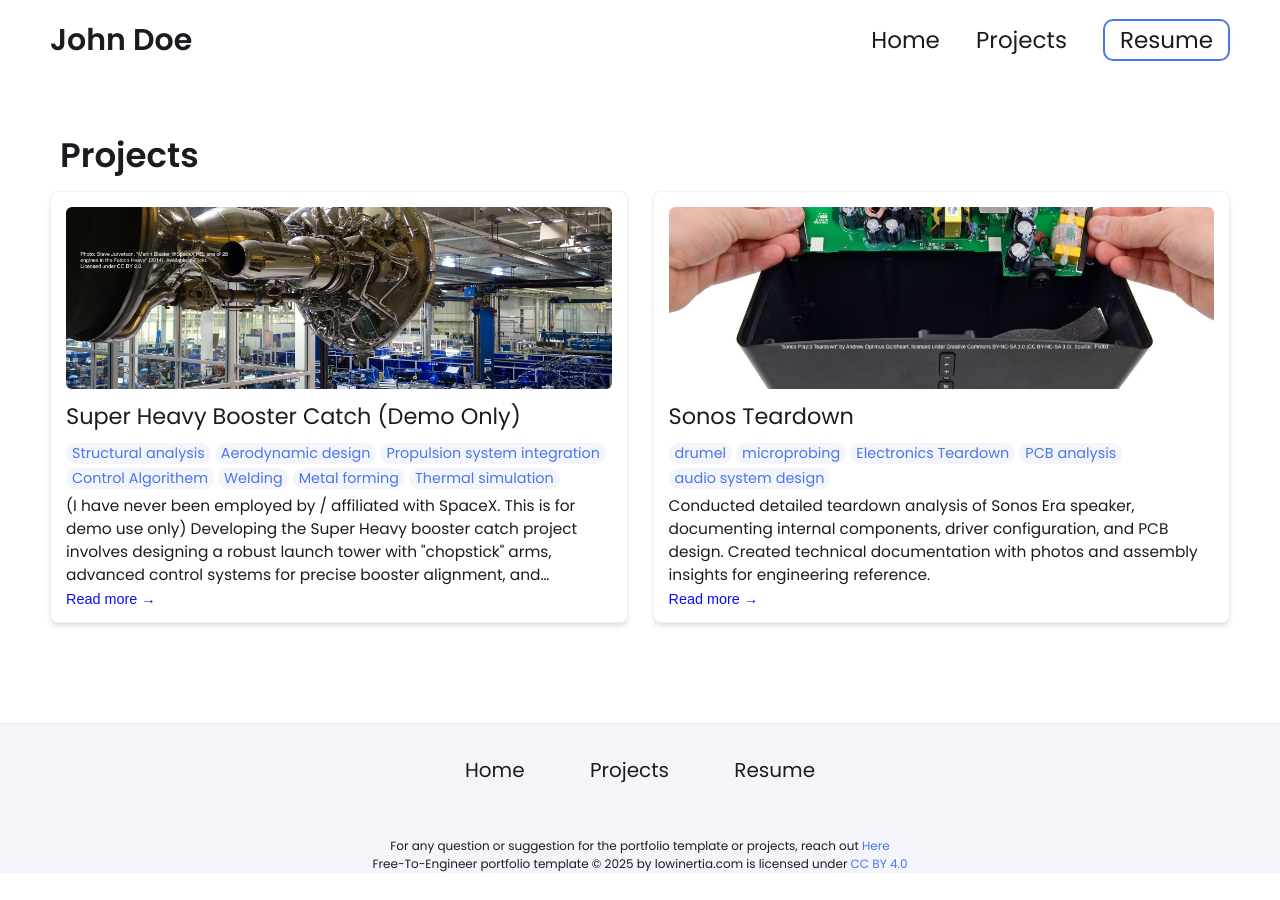
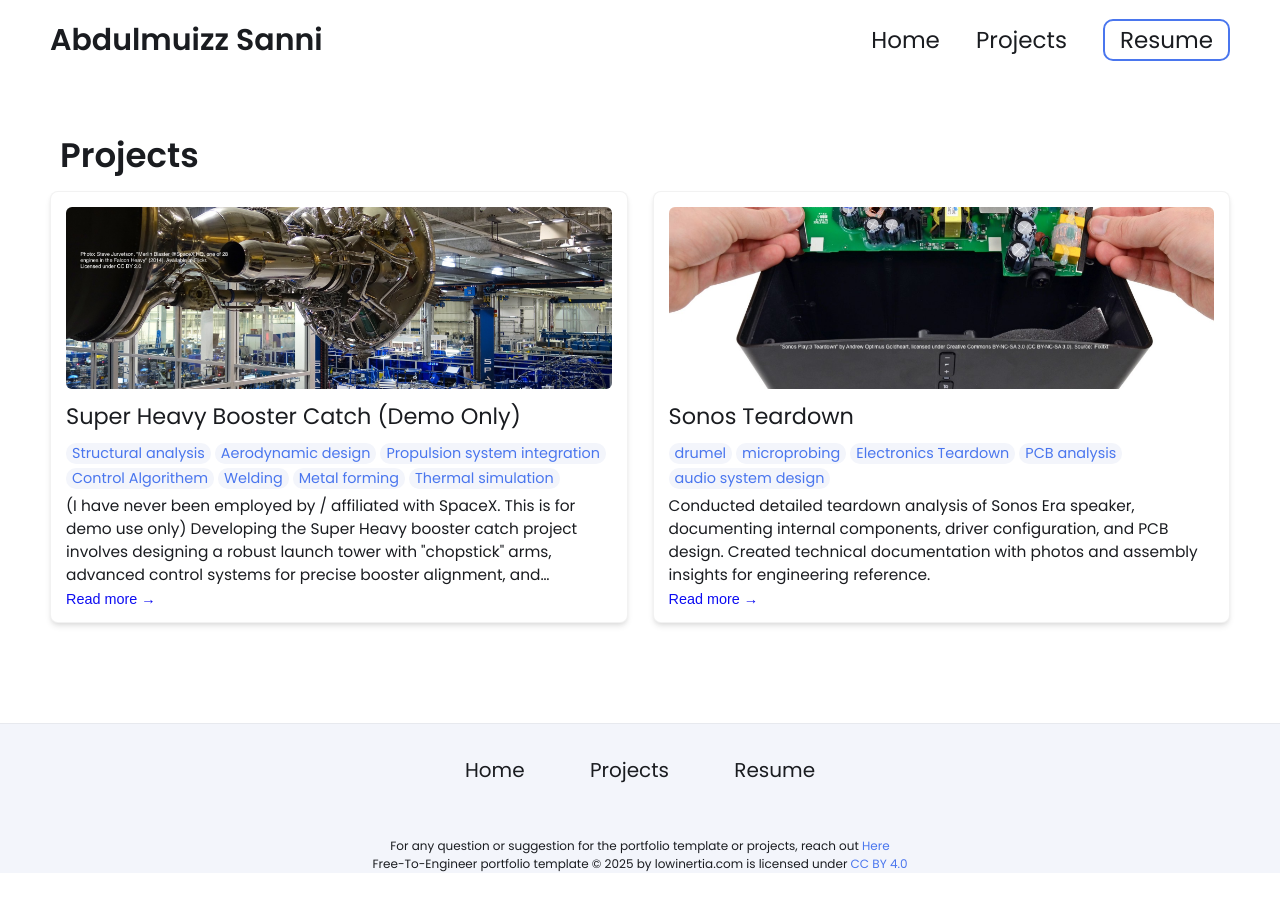
Before and after one commit to Oluwatimilehin10/Oluwatimilehin10.github.io, a Jekyll site: the page built from projects.html, in a window 1280 px wide. Built offline with Jekyll 4.4.1, drawn with Linux system fonts in a browser that asks for light colours; part of the change alters nothing that is shown.

Commit message:
Update portfolio details and social links

```diff
--- a/_config.yml
+++ b/_config.yml
@@ -7,17 +7,18 @@
 
 # Main Page Setup
 
-title: John Doe's Portfolio # This is what shows up in the tab of the browser
+title: Mechanical Design Engineer's Portfolio # This is what shows up in the tab of the browser
 
 
 
 # Hero Section
-name: John Doe
+name: Abdulmuizz Sanni
 headline: headline message
 description: >- # dont remove this line. this will ignore all new lines until the next section
-  Write an awesome intro and discuss your highlights and qualification. You can edit this
-  line in _config.yml. It will appear in your document head meta (for
-  Google search results) and in your feed.xml site description.
+  Mechanical Design Specialist with 4+ years of parametric CAD experience
+  specializing in sustainable agricultural machinery, DFM, and GD&T.
+  Expert in SolidWorks, FreeCAD, and manufacturing process optimization
+  for injection molding, CNC machining, and sheet metal fabrication.
 
 # Place your profile image in /assets/images/profile-image/folder and edit the file name
 profile_image: ./assets/images/profile-image/avatar.jpeg
@@ -31,14 +32,14 @@ resume-url: https://drive.google.com/file/d/13Z3duVzh-gguPU5r03oJVEE6rV9rd3DS/vi
 # Set up external links - this will show up as small icons next to your name.
 
 external-links:    # input only your own url slug. The icons with missing entries will not appear.
-  linkedin: test    # https://www.linkedin.com/in/{your url slug}
+  linkedin: https://www.linkedin.com/in/abdulmuizz-sanni-925005295?utm_source=share_via&utm_content=profile&utm_medium=member_android   # https://www.linkedin.com/in/{your url slug}
   github: leea12    # https://github.com/{your url slug}
   stackoverflow: test      # https://stackoverflow.com/users/{your url slug}
   medium:            # https://medium.com/@{your url slug}
   x-twitter:   # https://x.com/{your url slug}
   threads:            # https://threads.net/@{your url slug}
   instragram:       # https://instagram.com/{your url slug}
-  youtube:           # https://youtube.com/@{your url slug}
+  youtube: https://youtube.com/@engineering_prodigy?si=j4NdAuBCYhzX_4_z         # https://youtube.com/@{your url slug}
   discord:            # https://discord.com/users/{your url slug}
   bluesky:           # https://bsky.app/profile/{your url slug}
 
@@ -49,43 +50,19 @@ skills:
     tools:
     - Onshape
     - Solidworks
-    - Creo
     - Fusion 360 (Autodesk)
-    - Blender (for complex shapes or animations)
     - Siemens NX
     - Inventor (Autodesk)
-    - CATIA (Dassault Systèmes)
   - category: Prototyping
     tools:
     - SLA
     - CNC
     - FDM
-    - SLS
-    - DMLS
-    - PolyJet Printing
-    - Vacuum Casting
     - Laser Cutting
-    - Water Jet Cutting
-    - Arduino / Raspberry Pi
-    - Breadboarding for circuit testing
   - category: Design Standards / Practices
     tools:
     - GD&T ASME Y14
     - ISO fits and tolerances
-    - PLM (PTC Windchill / Arena)
-  - category: PCB Design
-    tools:
-    - Altium Designer
-    - Altium
-    - Eagle
-    - KiCad
-  - category: Problem Solving / Risk Management
-    tools:
-    - Root Cause Analysis (e.g., 5 Whys, Fishbone Diagram)
-    - DFMEA / PFMEA
-    - Six Sigma methodologies
-    - Shain Red-X
-
 
 # Contact Form Setup. Setup an account and copy over the key. When someone fills out the form, it will be received in your email.
 formspree-key:   https://formspree.io/f/{8-digit key}
```
